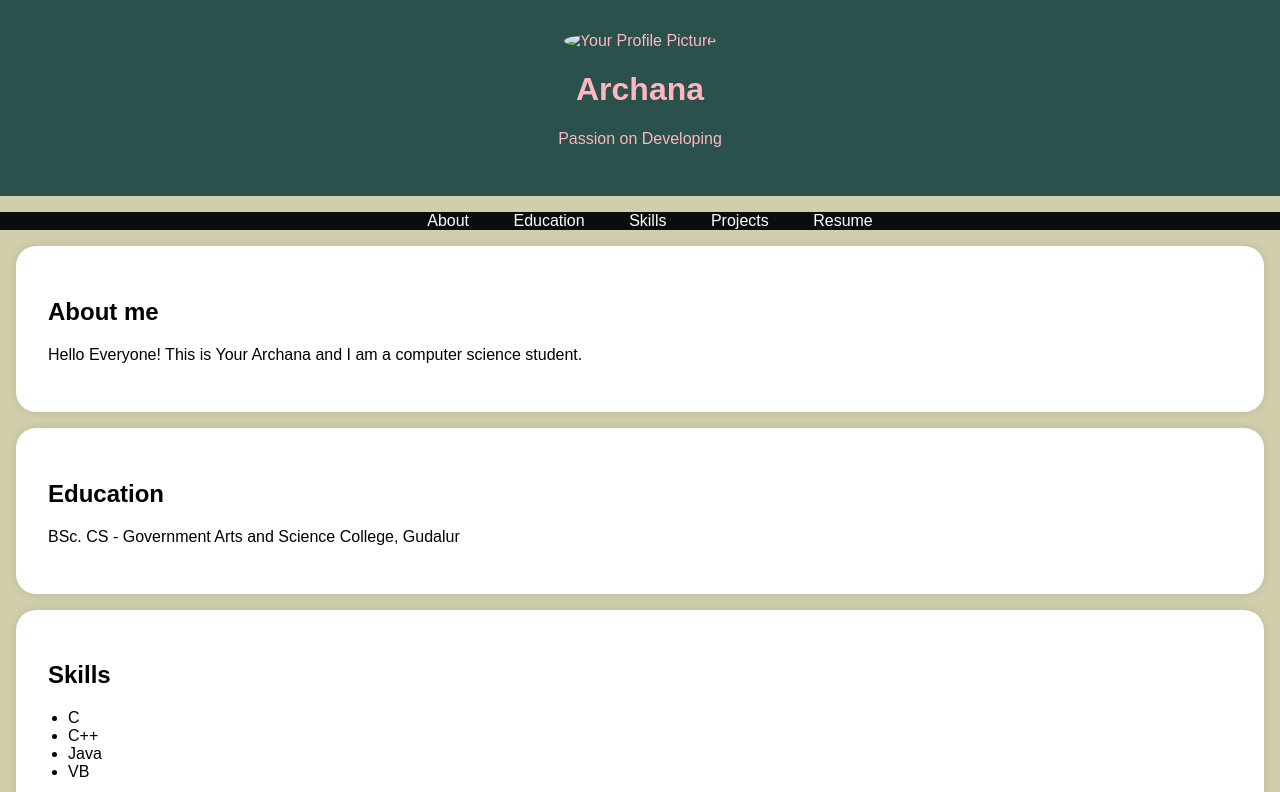
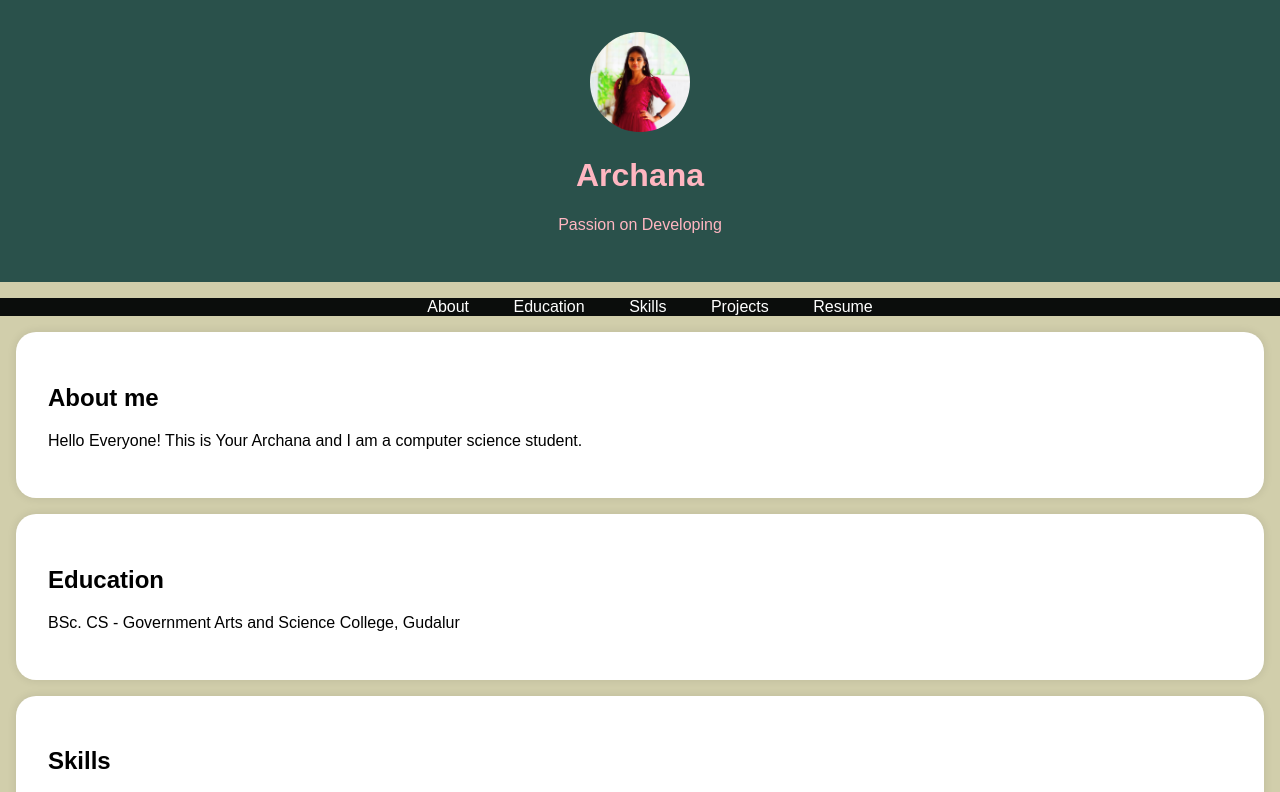
Before and after one commit to Archanaachu123/Digital-Portfolio-, a plain HTML site: page index.html in a window 1280 px wide. Shown: the top 792 px of the page. Drawn offline with Linux system fonts and the light colour scheme.

Commit message:
Update index.html

```diff
--- a/index.html
+++ b/index.html
@@ -84,7 +84,7 @@
     <header>
         <div class="header-content">
             <!-- Add your profile picture here -->
-            <img src=" /img/IMG-20231027-WA0002.jpg " alt="Your Profile Picture" class="profile-picture">
+            <img src=" IMG-20231027-WA0002.jpg" alt="Your Profile Picture" class="profile-picture">
             <h1>Archana</h1>
             <p>Passion on Developing</p>
         </div>
```
